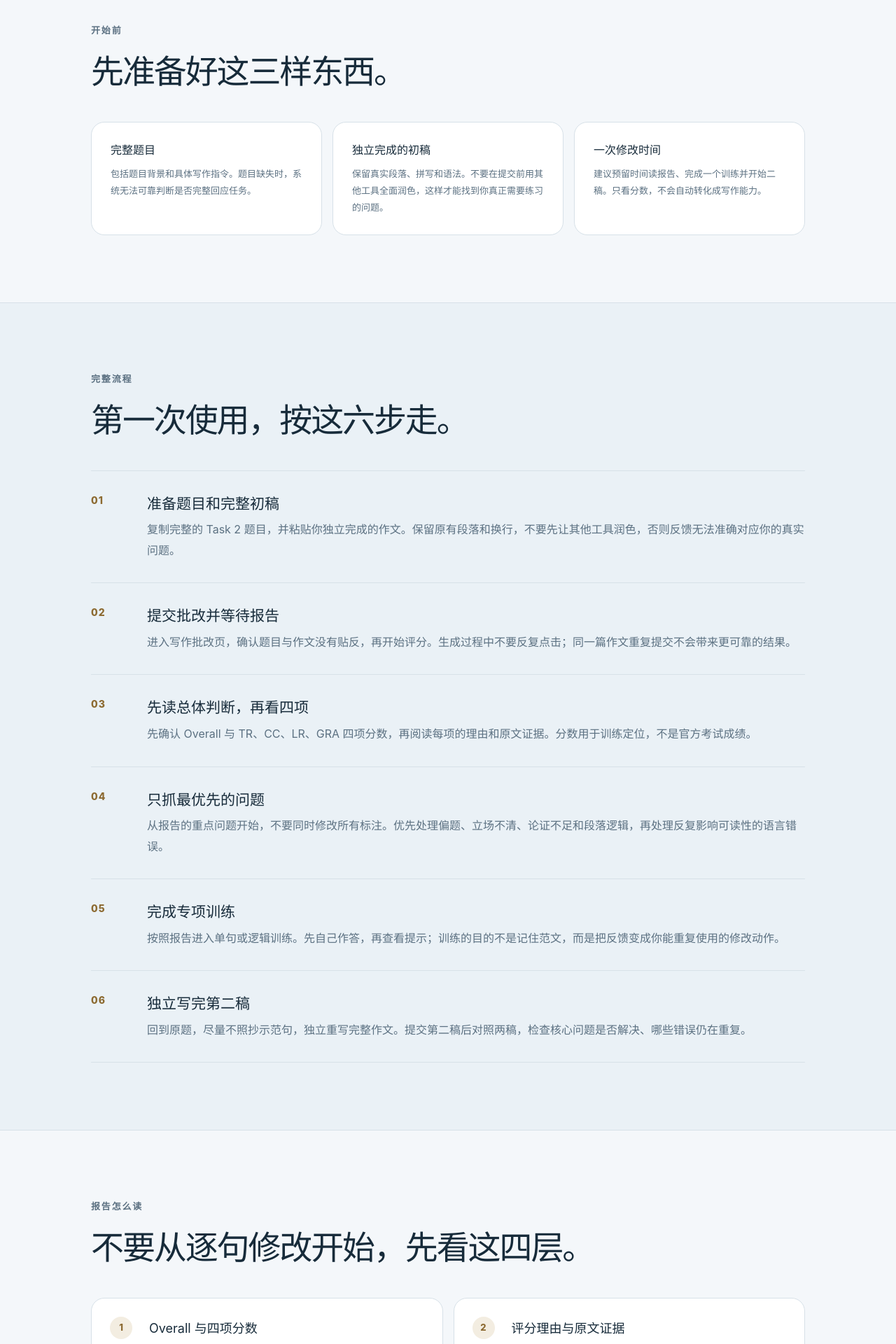
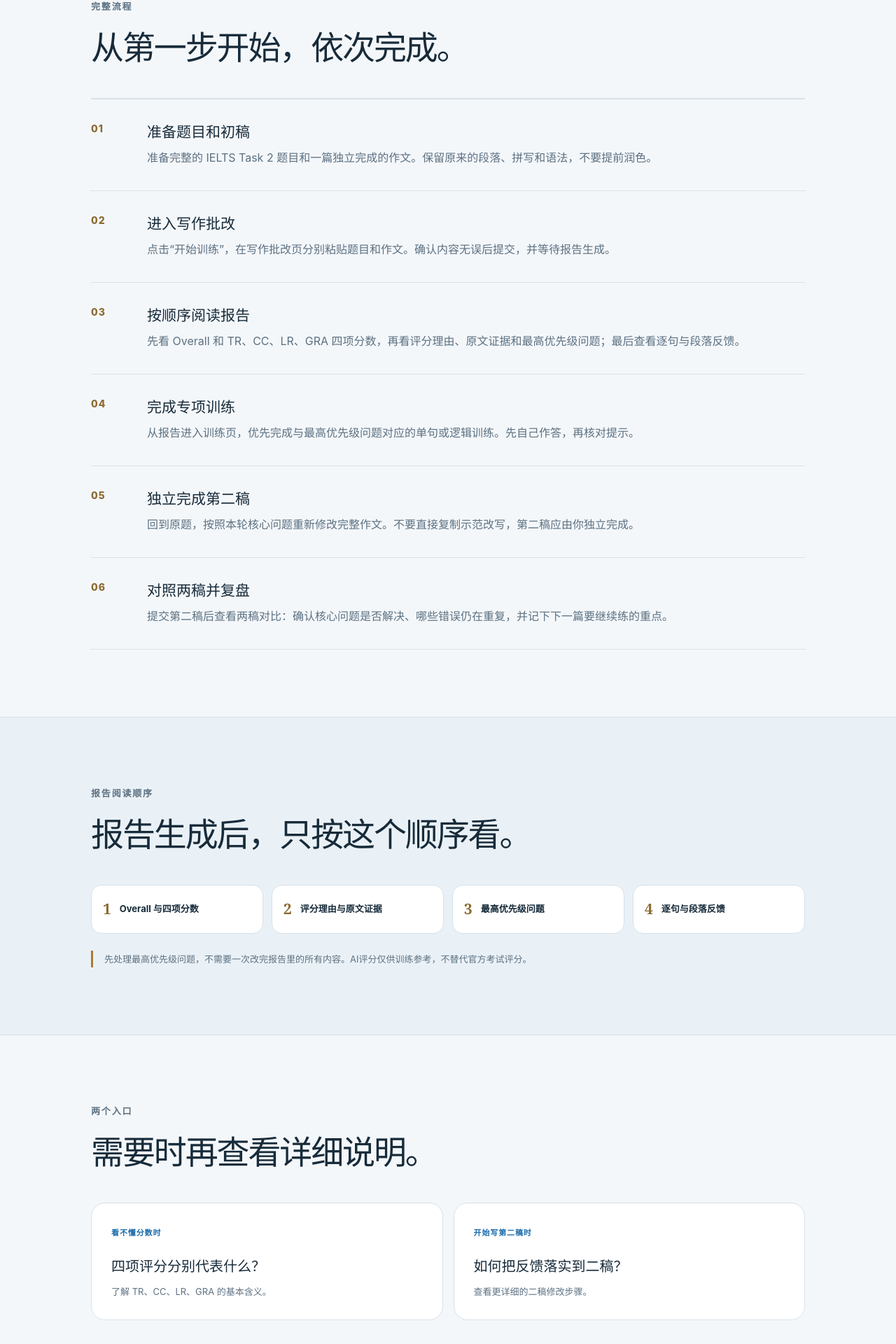
Before and after one commit to tornado266/EssayPilot-SEO, a Next.js app: page /methodology in a window 1280 px wide. Shown: the part 794-2714 px from the top of the page at 70% size. Built offline with nearby package versions, Linux system fonts and the light colour scheme.

Commit message:
Simplify beginner tutorial to core flow

```diff
--- a/app/globals.css
+++ b/app/globals.css
@@ -278,6 +278,17 @@ nav a[href="/methodology"] { padding-bottom: 5px; border-bottom: 2px solid #a87c
 .report-reading-grid p { margin: 0; color: var(--muted); font-size: 13px; line-height: 1.8; }
 .tutorial-action-row { display: flex; flex-wrap: wrap; align-items: center; gap: 20px; margin-top: 32px; }
 .tutorial-action-row .text-link { margin: 0; }
+.tutorial-flow { margin: 0; padding: 0; list-style: none; }
+.tutorial-flow li { display: grid; grid-template-columns: 55px 1fr; gap: 25px; padding: 31px 0; border-bottom: 1px solid var(--line); }
+.tutorial-flow li:first-child { border-top: 1px solid var(--line); }
+.tutorial-flow li > span { color: #8c6a31; font-size: 14px; font-weight: 820; letter-spacing: .08em; }
+.tutorial-flow h3 { margin: 0 0 7px; font-size: 21px; }
+.tutorial-flow p { margin: 0; }
+.reading-order { display: grid; grid-template-columns: repeat(4, 1fr); gap: 12px; padding: 0; margin: 0; list-style: none; counter-reset: none; }
+.reading-order li { display: flex; align-items: center; gap: 12px; min-height: 70px; padding: 16px; border: 1px solid var(--line); border-radius: 15px; background: white; }
+.reading-order b { color: #8c6a31; font-family: Georgia, serif; font-size: 21px; }
+.reading-order span { color: var(--ink); font-size: 13px; font-weight: 700; line-height: 1.5; }
+.tutorial-note { max-width: 820px; margin: 24px 0 0; padding-left: 16px; border-left: 3px solid #a87c32; color: var(--muted); font-size: 13px; line-height: 1.8; }
 
 @media (max-width: 900px) {
   nav { display: none; }
@@ -289,6 +300,7 @@ nav a[href="/methodology"] { padding-bottom: 5px; border-bottom: 2px solid #a87c
   .feature-card { min-height: auto; }
   .feature-card h3 { margin-top: 28px; }
   .dimension-grid, .numbered-grid, .comparison-grid, .principle-grid, .myth-grid, .evidence-grid, .diagnosis-grid, .related-grid, .report-reading-grid { grid-template-columns: 1fr; }
+  .reading-order { grid-template-columns: repeat(2, 1fr); }
   .bottom-cta { align-items: flex-start; flex-direction: column; }
 }
 
@@ -298,6 +310,7 @@ nav a[href="/methodology"] { padding-bottom: 5px; border-bottom: 2px solid #a87c
   .brand { font-size: 17px; }
   .brand-mark { width: 29px; height: 29px; }
   .header-cta { padding: 9px 12px; font-size: 12px; }
+  .reading-order { grid-template-columns: 1fr; }
   .hero { padding-top: 62px; padding-bottom: 56px; }
   .hero h1 { font-size: 43px; }
   .hero-lead { font-size: 16px; }
--- a/app/methodology/page.tsx
+++ b/app/methodology/page.tsx
@@ -5,35 +5,27 @@ import { BottomCta, ContentHero, ContentSection } from "../_components/content-p
 const canonicalUrl = "https://essaypilot.cn/methodology";
 
 export const metadata: Metadata = {
-  title: "EssayPilot新手教程｜从提交作文到完成二稿",
+  title: "EssayPilot新手教程｜六步完成作文批改与二稿训练",
   description:
-    "第一次使用 EssayPilot？按完整新手教程提交 IELTS Task 2 作文，读懂四项分数与反馈，完成专项训练、第二稿和成长复盘。",
+    "EssayPilot新手使用流程：准备题目和初稿、提交批改、阅读报告、完成专项训练、写第二稿并复盘。",
   alternates: { canonical: "/methodology" },
 };
 
 const tutorialSteps = [
-  ["01", "准备题目和完整初稿", "复制完整的 Task 2 题目，并粘贴你独立完成的作文。保留原有段落和换行，不要先让其他工具润色，否则反馈无法准确对应你的真实问题。"],
-  ["02", "提交批改并等待报告", "进入写作批改页，确认题目与作文没有贴反，再开始评分。生成过程中不要反复点击；同一篇作文重复提交不会带来更可靠的结果。"],
-  ["03", "先读总体判断，再看四项", "先确认 Overall 与 TR、CC、LR、GRA 四项分数，再阅读每项的理由和原文证据。分数用于训练定位，不是官方考试成绩。"],
-  ["04", "只抓最优先的问题", "从报告的重点问题开始，不要同时修改所有标注。优先处理偏题、立场不清、论证不足和段落逻辑，再处理反复影响可读性的语言错误。"],
-  ["05", "完成专项训练", "按照报告进入单句或逻辑训练。先自己作答，再查看提示；训练的目的不是记住范文，而是把反馈变成你能重复使用的修改动作。"],
-  ["06", "独立写完第二稿", "回到原题，尽量不照抄示范句，独立重写完整作文。提交第二稿后对照两稿，检查核心问题是否解决、哪些错误仍在重复。"],
-] as const;
-
-const faqs = [
-  ["第一次使用，需要先注册吗？", "你可以先浏览官网并进入训练工具。游客体验、报告保存和后续训练权限以工具页面的实时提示为准；如果希望长期保存学习档案，建议登录账号。"],
-  ["应该提交写完的作文，还是只写一个段落？", "完整评分应提交完整 Task 2 作文和原题。只写一个段落更适合专项练习，不能代表整篇作文的四项表现。"],
-  ["报告内容很多，必须全部改完吗？", "不必。先完成最高优先级问题及其训练，再写第二稿。逐句修改可用于查漏，但不要让局部措辞掩盖更重要的任务回应和逻辑问题。"],
-  ["为什么第二稿要自己重写，而不是直接复制示范？", "只有自己重新组织观点、解释和语言，才能验证是否真正掌握。复制示范可能让文本变漂亮，却无法证明下一篇还能独立做到。"],
-  ["EssayPilot给出的分数能当作真实雅思成绩吗？", "不能。AI评分仅供训练定位，会存在误差和波动，不能替代 IELTS 官方考试、考官评分或教师判断。"],
+  ["01", "准备题目和初稿", "准备完整的 IELTS Task 2 题目和一篇独立完成的作文。保留原来的段落、拼写和语法，不要提前润色。"],
+  ["02", "进入写作批改", "点击“开始训练”，在写作批改页分别粘贴题目和作文。确认内容无误后提交，并等待报告生成。"],
+  ["03", "按顺序阅读报告", "先看 Overall 和 TR、CC、LR、GRA 四项分数，再看评分理由、原文证据和最高优先级问题；最后查看逐句与段落反馈。"],
+  ["04", "完成专项训练", "从报告进入训练页，优先完成与最高优先级问题对应的单句或逻辑训练。先自己作答，再核对提示。"],
+  ["05", "独立完成第二稿", "回到原题，按照本轮核心问题重新修改完整作文。不要直接复制示范改写，第二稿应由你独立完成。"],
+  ["06", "对照两稿并复盘", "提交第二稿后查看两稿对比：确认核心问题是否解决、哪些错误仍在重复，并记下下一篇要继续练的重点。"],
 ] as const;
 
 export default function MethodologyPage() {
-  const articleJsonLd = {
+  const howToJsonLd = {
     "@context": "https://schema.org",
     "@type": "HowTo",
-    name: "EssayPilot新手教程：从提交作文到完成二稿",
-    description: "使用 EssayPilot 完成一次 IELTS Writing Task 2 反馈与二稿训练的六个步骤。",
+    name: "EssayPilot新手教程：六步完成作文批改与二稿训练",
+    description: "从提交 IELTS Task 2 初稿到完成第二稿复盘的完整使用流程。",
     url: canonicalUrl,
     dateModified: "2026-08-13",
     step: tutorialSteps.map(([, name, text], index) => ({
@@ -48,85 +40,49 @@ export default function MethodologyPage() {
     <main>
       <ContentHero
         eyebrow="第一次使用 EssayPilot"
-        title="从提交作文，到完成第二稿：一份完整新手教程。"
-        intro="最有效的用法不是拿到一个分数就离开，而是按顺序完成：提交初稿、读懂证据、确定一个核心问题、做专项训练、独立写第二稿，再对照两稿复盘。"
-        label="打开训练工具，跟着教程开始"
+        title="六步完成一次作文批改与二稿训练。"
+        intro="按这条流程使用即可：准备初稿 → 提交批改 → 阅读报告 → 完成训练 → 写第二稿 → 复盘。"
+        label="打开训练工具"
         updated="2026年8月"
       />
 
-      <ContentSection kicker="开始前" title="先准备好这三样东西。">
-        <div className="evidence-grid">
-          <article><h3>完整题目</h3><p>包括题目背景和具体写作指令。题目缺失时，系统无法可靠判断是否完整回应任务。</p></article>
-          <article><h3>独立完成的初稿</h3><p>保留真实段落、拼写和语法。不要在提交前用其他工具全面润色，这样才能找到你真正需要练习的问题。</p></article>
-          <article><h3>一次修改时间</h3><p>建议预留时间读报告、完成一个训练并开始二稿。只看分数，不会自动转化成写作能力。</p></article>
-        </div>
+      <ContentSection kicker="完整流程" title="从第一步开始，依次完成。">
+        <ol className="method-steps tutorial-steps tutorial-flow">
+          {tutorialSteps.map(([index, title, text]) => (
+            <li key={index}>
+              <span>{index}</span>
+              <div><h3>{title}</h3><p>{text}</p></div>
+            </li>
+          ))}
+        </ol>
       </ContentSection>
 
-      <ContentSection kicker="完整流程" title="第一次使用，按这六步走。" muted>
-        <div className="method-steps tutorial-steps">
-          {tutorialSteps.map(([index, title, text]) => (
-            <article key={index}><span>{index}</span><div><h3>{title}</h3><p>{text}</p></div></article>
-          ))}
-        </div>
+      <ContentSection kicker="报告阅读顺序" title="报告生成后，只按这个顺序看。" muted>
+        <ol className="reading-order">
+          <li><b>1</b><span>Overall 与四项分数</span></li>
+          <li><b>2</b><span>评分理由与原文证据</span></li>
+          <li><b>3</b><span>最高优先级问题</span></li>
+          <li><b>4</b><span>逐句与段落反馈</span></li>
+        </ol>
+        <p className="tutorial-note">先处理最高优先级问题，不需要一次改完报告里的所有内容。AI评分仅供训练参考，不替代官方考试评分。</p>
       </ContentSection>
 
-      <ContentSection kicker="报告怎么读" title="不要从逐句修改开始，先看这四层。">
-        <div className="report-reading-grid">
-          <article><span>1</span><div><h3>Overall 与四项分数</h3><p>用来定位当前表现。TR 看任务回应，CC 看逻辑组织，LR 看词汇使用，GRA 看语法范围与准确性。</p></div></article>
-          <article><span>2</span><div><h3>评分理由与原文证据</h3><p>不要只看结论。检查系统引用的句子是否确实来自你的作文，以及理由是否符合上下文。</p></div></article>
-          <article><span>3</span><div><h3>最高优先级问题</h3><p>这是本轮最该处理的训练目标。先解决一个真正影响分数和可读性的问题，再考虑局部润色。</p></div></article>
-          <article><span>4</span><div><h3>逐句与段落反馈</h3><p>用于理解具体怎么改，但不要机械接受每条建议。修改后仍应保持自己的立场、含义和表达习惯。</p></div></article>
-        </div>
-      </ContentSection>
-
-      <ContentSection kicker="训练与二稿" title="把反馈变成一次能检查结果的修改。" muted>
-        <div className="method-steps">
-          <article><span>A</span><div><h3>先做与核心问题对应的训练</h3><p>如果问题是论证不足，就练“观点—解释—例子—结果”；如果是段落推进混乱，就先重排信息。局部语法错误则放到单句训练和逐句修改中。</p></div></article>
-          <article><span>B</span><div><h3>写二稿时回到原题</h3><p>先重新确认立场和段落任务，再独立重写。不要一边看示范一边逐句替换，否则很难判断你是否真正掌握。</p></div></article>
-          <article><span>C</span><div><h3>对照两稿只问三个问题</h3><p>核心问题解决了吗？相同错误还在重复吗？下一篇最值得继续练什么？把答案带到下一次写作。</p></div></article>
-        </div>
-        <div className="tutorial-action-row">
-          <Link className="button button-secondary" href="/guides/how-to-rewrite-ielts-essay">查看详细二稿指南</Link>
-          <Link className="text-link" href="/examples/band-6-to-7">查看一组初稿与二稿案例 →</Link>
-        </div>
-      </ContentSection>
-
-      <ContentSection kicker="常见误区" title="这些用法会削弱训练效果。">
-        <div className="limitation-list">
-          <article><span>01</span><div><h3>反复提交同一篇，只为了等更高分</h3><p>模型判断可能波动。更有价值的做法是保留第一次结果，完成修改后再提交真正不同的第二稿。</p></div></article>
-          <article><span>02</span><div><h3>从头到尾照单全收</h3><p>AI也可能误解句意。任何建议都要回到题目、上下文和你的真实立场中核对。</p></div></article>
-          <article><span>03</span><div><h3>只收藏表达，不在作文里使用</h3><p>表达库是复习材料，不是数量目标。优先掌握少量与你常写题材相关、能在新语境中正确使用的表达。</p></div></article>
-          <article><span>04</span><div><h3>把AI分数当成官方预测</h3><p>分数只用于训练定位，不替代考试成绩或人工判断；写作进步也不能由一次评分证明。</p></div></article>
-        </div>
-      </ContentSection>
-
-      <ContentSection kicker="常见问题" title="新用户最常问的五个问题。" muted>
-        <div className="faq-list">
-          {faqs.map(([question, answer]) => (
-            <details key={question}>
-              <summary>{question}<span aria-hidden="true">＋</span></summary>
-              <p>{answer}</p>
-            </details>
-          ))}
-        </div>
-      </ContentSection>
-
-      <ContentSection kicker="继续了解" title="需要时，再深入看评分与二稿方法。">
+      <ContentSection kicker="两个入口" title="需要时再查看详细说明。">
         <div className="related-grid related-grid-two">
           <Link className="related-card" href="/ielts-task-2-score">
-            <span>读懂评分</span><h3>TR、CC、LR、GRA 四项分数分别看什么？</h3><p>理解报告中的四项判断，不把所有问题都归结为语法。</p>
+            <span>看不懂分数时</span><h3>四项评分分别代表什么？</h3><p>了解 TR、CC、LR、GRA 的基本含义。</p>
           </Link>
           <Link className="related-card" href="/guides/how-to-rewrite-ielts-essay">
-            <span>完成二稿</span><h3>批改以后，怎样独立完成一篇真正的第二稿？</h3><p>按五步流程筛选反馈、补全论证并对照两稿。</p>
+            <span>开始写第二稿时</span><h3>如何把反馈落实到二稿？</h3><p>查看更详细的二稿修改步骤。</p>
           </Link>
         </div>
       </ContentSection>
 
       <BottomCta
-        title="准备好题目和初稿，就从第一步开始。"
-        text="完成一次批改后，先处理一个核心问题，再进入专项训练和第二稿。AI反馈仅供训练参考。"
+        title="准备好题目和初稿，就可以开始。"
+        text="提交初稿后，跟随报告完成一次训练，再独立写出第二稿。"
       />
-      <script type="application/ld+json" dangerouslySetInnerHTML={{ __html: JSON.stringify(articleJsonLd) }} />
+      <script type="application/ld+json" dangerouslySetInnerHTML={{ __html: JSON.stringify(howToJsonLd) }} />
     </main>
   );
 }
```
